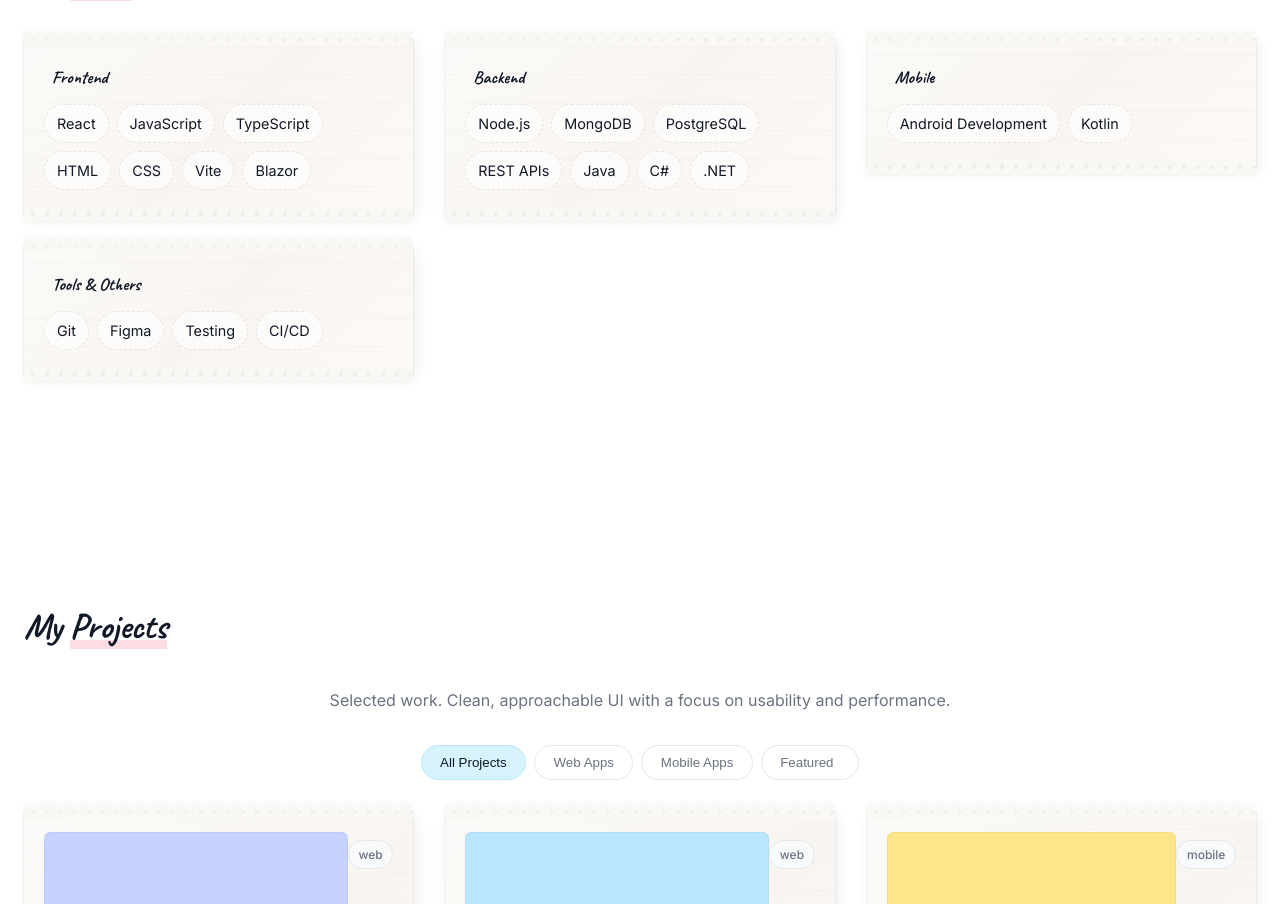
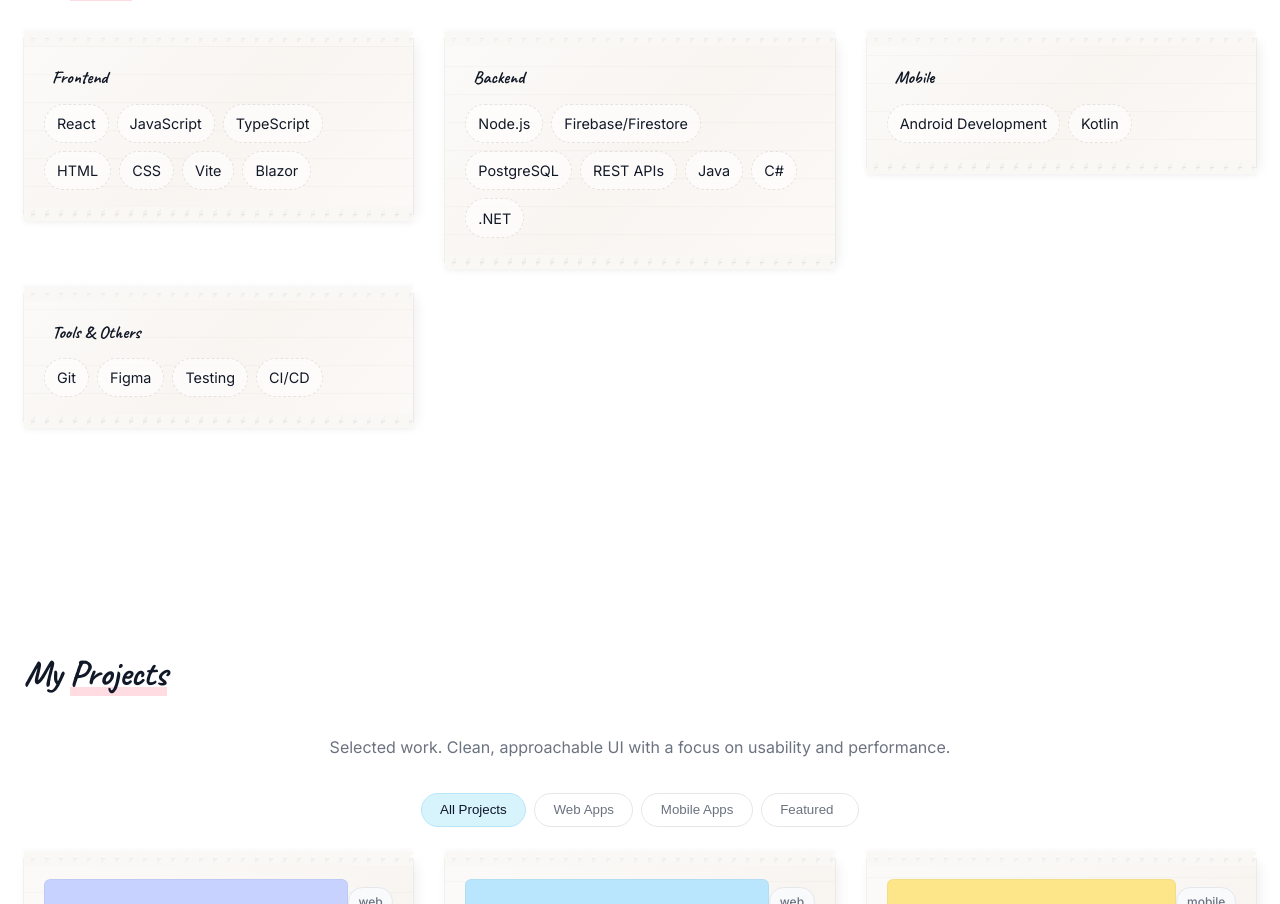
Before and after one commit to YolandaMashaba/NkokaMashaba.dev, a React (Vite) app: page / in a window 1280 px wide. Shown: the part 1737-2641 px from the top of the page. Built offline with nearby package versions, Linux system fonts and the light colour scheme.

Commit message:
Added Firebase/Firestore in the backend skills section

```diff
--- a/src/components/Skills.jsx
+++ b/src/components/Skills.jsx
@@ -4,7 +4,7 @@ import { useEffect, useState } from 'react'
 const Skills = () => {
   const skillCategories = [
     { title: 'Frontend', skills: ['React', 'JavaScript', 'TypeScript', 'HTML', 'CSS', 'Vite', 'Blazor'] },
-    { title: 'Backend', skills: ['Node.js', 'MongoDB', 'PostgreSQL', 'REST APIs', 'Java', 'C#', '.NET'] },
+    { title: 'Backend', skills: ['Node.js', 'Firebase/Firestore', 'PostgreSQL', 'REST APIs', 'Java', 'C#', '.NET'] },
     { title: 'Mobile', skills: ['Android Development', 'Kotlin'] },
     { title: 'Tools & Others', skills: ['Git', 'Figma', 'Testing', 'CI/CD'] },
   ]
```
